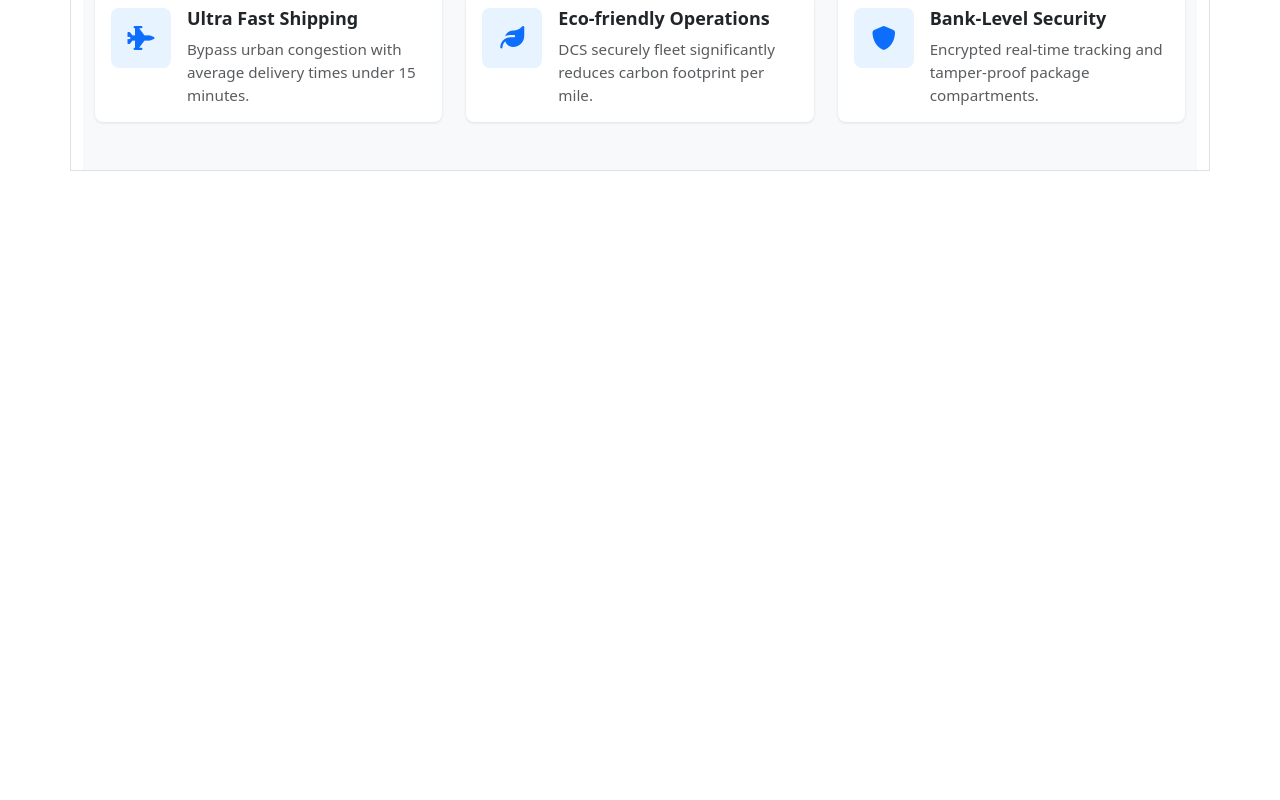
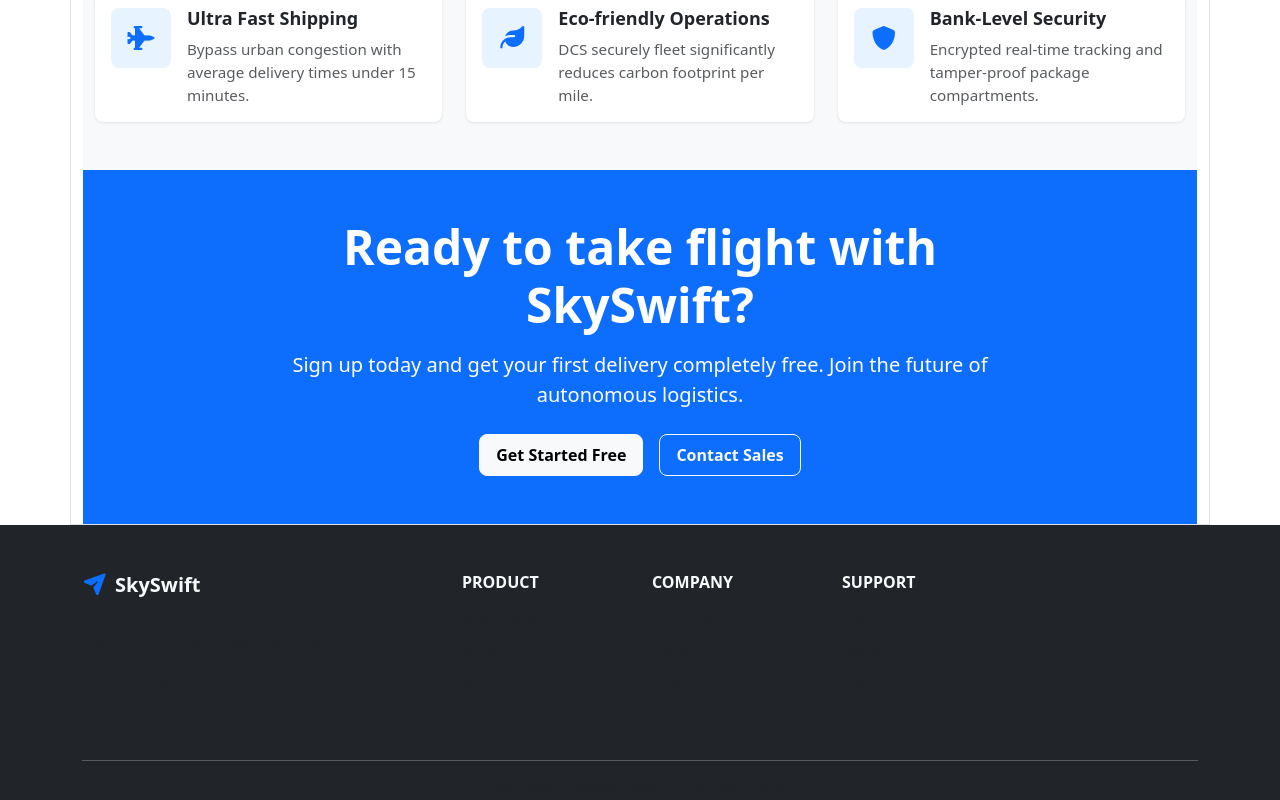
Before and after one commit to FFCfelps1/Projeto_Semestral_Entrega_via_drones, a React (Vite) app in the folder front/: page / in a window 1280 px wide. Shown: the part 1141-1941 px from the top of the page. Before the commit the page ends 1312 px from the top, so only its background shows below. Built offline with nearby package versions, Linux system fonts and the light colour scheme.

Commit message:
feat: Integrate CallToAction and Footer into App layout

```diff
--- a/front/src/App.jsx
+++ b/front/src/App.jsx
@@ -4,6 +4,8 @@ import Feedback from "./Feedback.jsx"
 import TopBar from "./TopBar.jsx"
 import Hero from "./Hero.jsx"
 import Advantages from "./Advantages.jsx"
+import CallToAction from "./CallToAction.jsx"
+import Footer from "./Footer.jsx"
 
 
 const App = () => {
@@ -73,7 +75,9 @@ const App = () => {
         </div>
       </div>
       <Advantages />
+      <CallToAction />
       </div>
+      <Footer />
     </>
   )
 }
```
